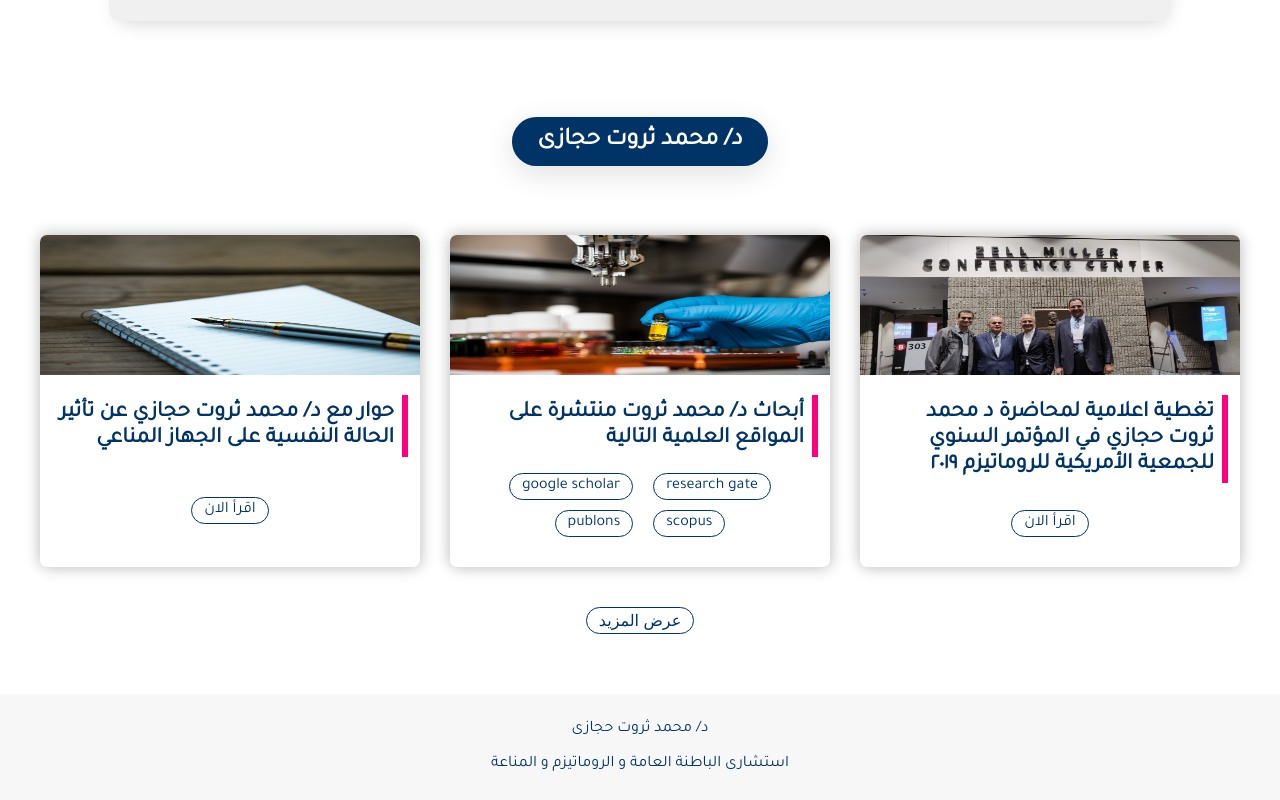
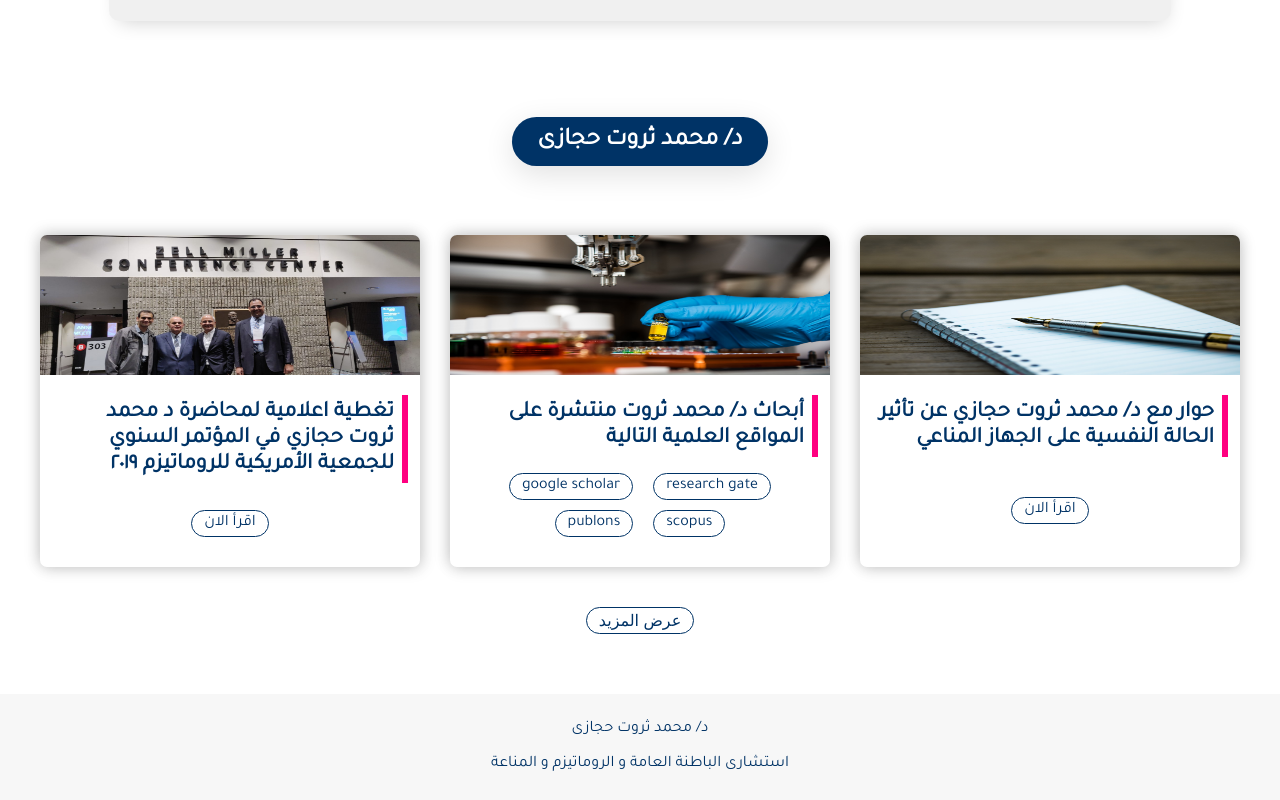
Before and after one commit to sherif-wael/mohamed-tharwat, a Next.js app: page / in a window 1280 px wide. Shown: the part 1633-2433 px from the top of the page. Built offline with nearby package versions, Linux system fonts and the light colour scheme; a web font is replaced by a local one.

Commit message:
initial commit

```diff
--- a/components/map.js
+++ b/components/map.js
@@ -14,10 +14,10 @@ function MapContainer({google}){
             google={google}
             zoom={17}
             style={mapStyles}
-            initialCenter={{lat: 30.0138002, lng: 31.1975525}}
+            initialCenter={{lat: 30.013479, lng: 31.1999057}}
         >
 
-            <Marker position={{lat: 30.0138002, lng:31.1975525}} />
+            <Marker position={{lat: 30.013479, lng: 31.1999057}} />
         </Map>
     )
 }
--- a/lib/activites.js
+++ b/lib/activites.js
@@ -1,8 +1,8 @@
 const activities = [
     {
-        header: "حوار مع د/ محمد ثروت حجازي عن تأثير الحالة النفسية على الجهاز المناعي",
-        img: "/images/blog.jpg",
-        ankers: [{name: "اقرأ الان", href: "http://srpchiamag.prod.acquia-sites.com/%D8%B5%D8%AD%D8%A9/%D8%B5%D8%AD%D8%A9/1203376-%D9%85%D8%A7-%D9%87%D9%88-%D8%AA%D8%A3%D8%AB%D9%8A%D8%B1-%D8%A7%D9%84%D8%AD%D8%A7%D9%84%D8%A9-%D8%A7%D9%84%D9%86%D9%81%D8%B3%D9%8A%D8%A9-%D8%B9%D9%84%D9%89-%D8%A7%D9%84%D8%AC%D9%87%D8%A7%D8%B2-%D8%A7%D9%84%D9%85%D9%86%D8%A7%D8%B9%D9%8A"}]
+        header: "تغطية اعلامية لمحاضرة د محمد ثروت حجازي في المؤتمر السنوي للجمعية الأمريكية للروماتيزم ٢٠١٩",
+        img: "/images/lecture5.jpeg",
+        ankers: [{name: "اقرأ الان", href: "https://rheumnow.com/content/hepatitis-c-related-cryoglobulinemic-vasculitis"}]
     },
     {
         header: "أبحاث د/ محمد ثروت منتشرة على المواقع العلمية التالية",
@@ -27,9 +27,9 @@ const activities = [
         ]
     },
     {
-        header: "تغطية اعلامية لمحاضرة د محمد ثروت حجازي في المؤتمر السنوي للجمعية الأمريكية للروماتيزم ٢٠١٩",
-        img: "/images/lecture5.jpeg",
-        ankers: [{name: "اقرأ الان", href: "https://rheumnow.com/content/hepatitis-c-related-cryoglobulinemic-vasculitis"}]
+        header: "حوار مع د/ محمد ثروت حجازي عن تأثير الحالة النفسية على الجهاز المناعي",
+        img: "/images/blog.jpg",
+        ankers: [{name: "اقرأ الان", href: "http://srpchiamag.prod.acquia-sites.com/%D8%B5%D8%AD%D8%A9/%D8%B5%D8%AD%D8%A9/1203376-%D9%85%D8%A7-%D9%87%D9%88-%D8%AA%D8%A3%D8%AB%D9%8A%D8%B1-%D8%A7%D9%84%D8%AD%D8%A7%D9%84%D8%A9-%D8%A7%D9%84%D9%86%D9%81%D8%B3%D9%8A%D8%A9-%D8%B9%D9%84%D9%89-%D8%A7%D9%84%D8%AC%D9%87%D8%A7%D8%B2-%D8%A7%D9%84%D9%85%D9%86%D8%A7%D8%B9%D9%8A"}]
     },
     {
         header: "جزء من كتاب دولي كتبه  د/ محمد ثروت بعنوان منع تخثر الدم في امراض الروماتيزم و المناعة الذاتية ",
```
